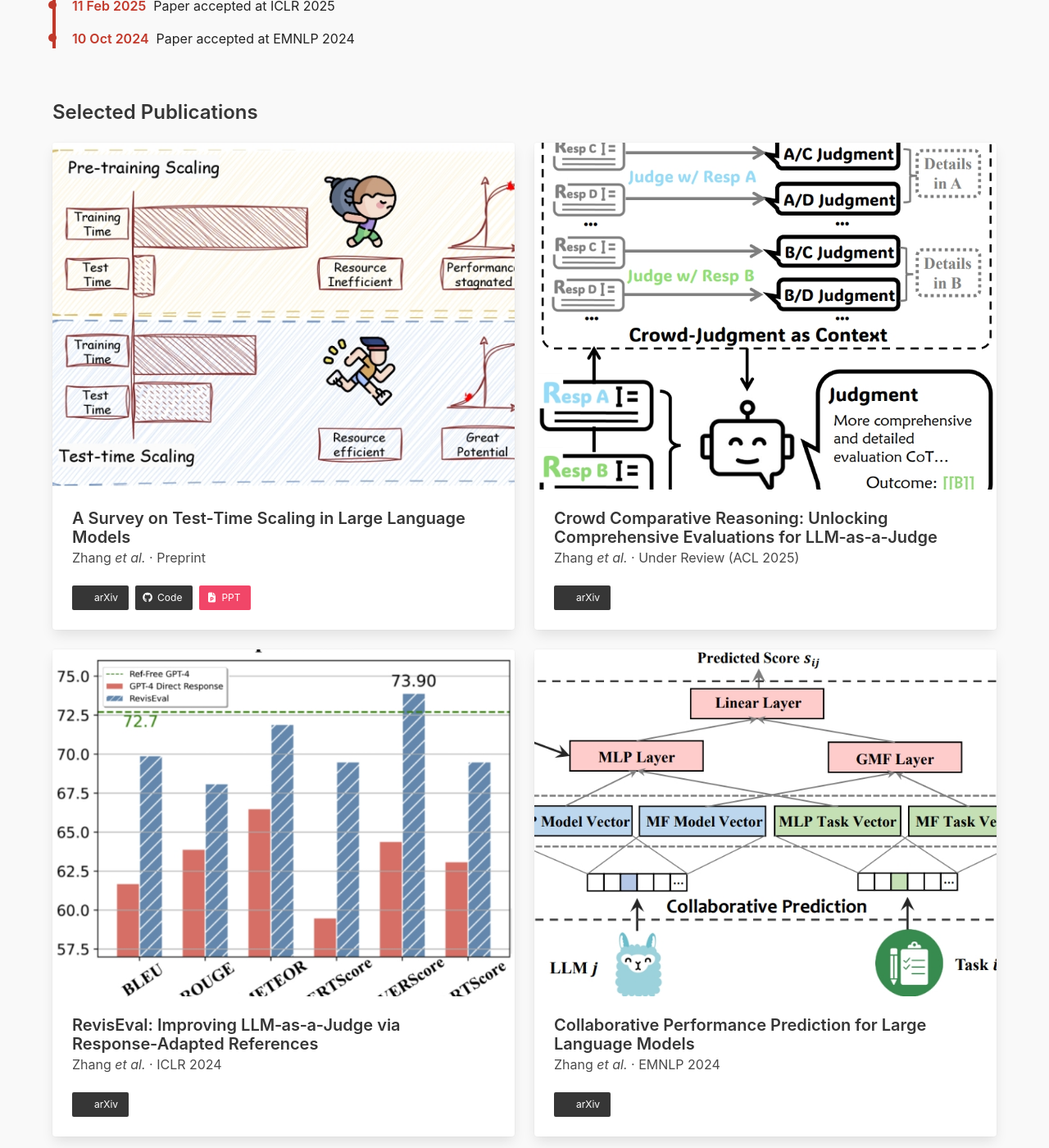
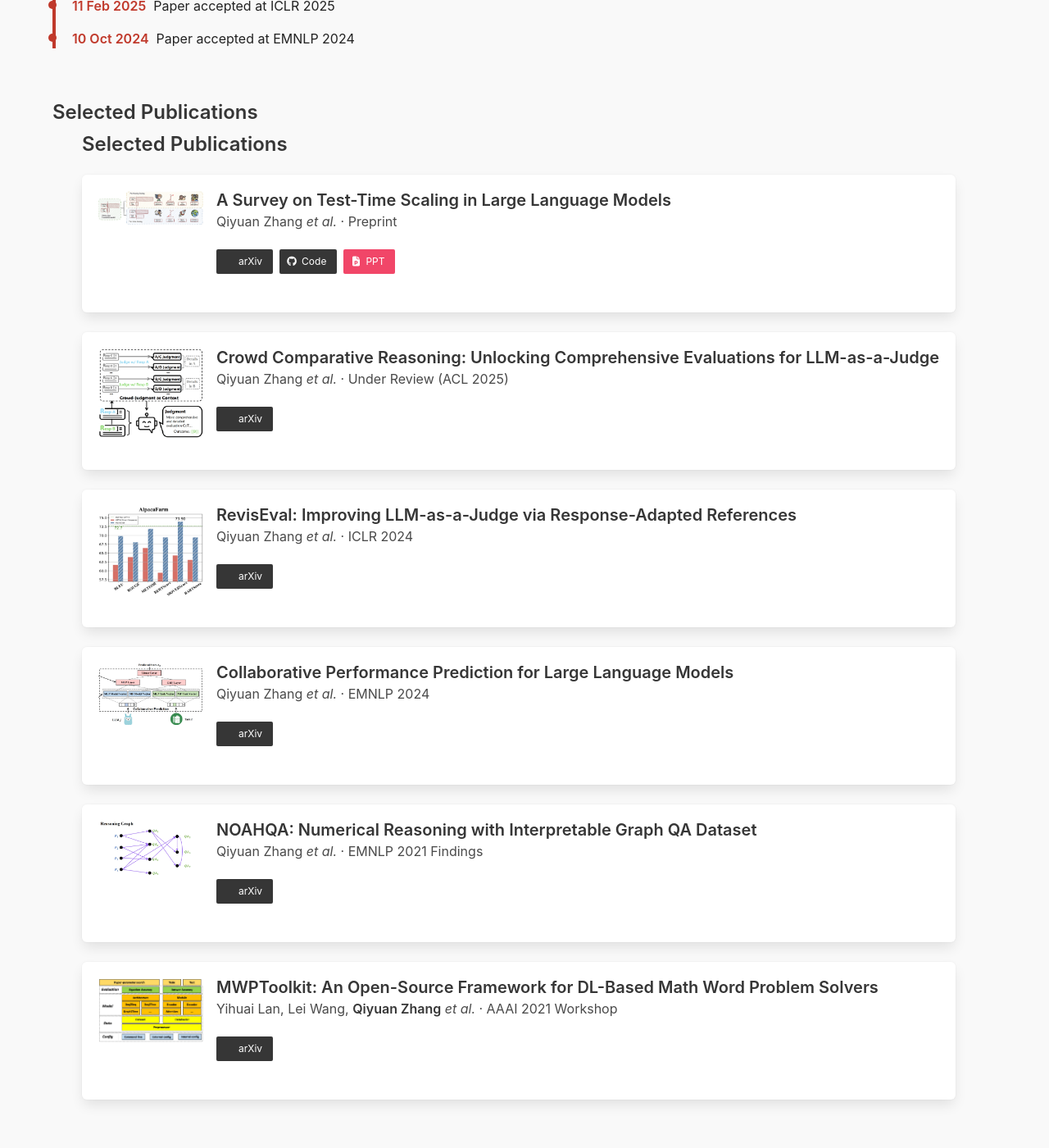
Before and after one commit to zhangqiyuan-rico/zhangqiyuan-rico.github.io, a Jekyll site: the page index.html, which Jekyll copies as it is, in a window 1280 px wide and 1400 px high, scrolled down 827 px. Shown: the whole window at 82% size. Built offline with Jekyll 4.4.1, drawn with Linux system fonts in a browser that asks for light colours; a style sheet for code colours, icons or effects is not loaded; some of the changed text lies outside the part shown.

Commit message:
Update index.html

```diff
--- a/index.html
+++ b/index.html
@@ -102,95 +102,118 @@
   </section>
 
   <!-- PUBLICATIONS -->
+
   <section class="section pt-0">
     <div class="container">
       <h2 class="title is-4">Selected Publications</h2>
       <div class="columns is-multiline">
 
-        <!-- Paper 1 -->
-        <div class="column is-half">
-          <div class="card">
-            <div class="card-image"><figure class="image is-4by3"><img src="images/tts_survey.png" alt="TTS Survey"></figure></div>
-            <div class="card-content">
-              <p class="title is-5">A Survey on Test‑Time Scaling in Large Language Models</p>
-              <p class="subtitle is-6">Zhang <em>et al.</em> · Preprint</p>
+        <section class="section pt-0">
+  <div class="container">
+    <h2 class="title is-4">Selected Publications</h2>
+
+    <div class="box">
+      <article class="media">
+        <figure class="media-left">
+          <p class="image is-128x128">
+            <img src="images/tts_survey.png" alt="TTS Survey">
+          </p>
+        </figure>
+        <div class="media-content">
+          <p class="title is-5">A Survey on Test-Time Scaling in Large Language Models</p>
+          <p class="subtitle is-6">Qiyuan Zhang <em>et al.</em> · Preprint</p>
           <div class="buttons">
             <a class="button is-small is-dark" href="https://arxiv.org/abs/2503.24235"><span class="icon"><i class="ai ai-arxiv"></i></span><span>arXiv</span></a>
             <a class="button is-small is-dark" href="https://github.com/testtimescaling/testtimescaling.github.io"><span class="icon"><i class="fab fa-github"></i></span><span>Code</span></a>
             <a class="button is-small is-danger" href="slides/TTS_Survey.pptx"><span class="icon"><i class="fas fa-file-powerpoint"></i></span><span>PPT</span></a>
           </div>
         </div>
-          </div>
+      </article>
     </div>
 
-        <!-- Paper 2 -->
-        <div class="column is-half">
-          <div class="card">
-            <div class="card-image"><figure class="image is-4by3"><img src="images/cce.png" alt="CCE"></figure></div>
-            <div class="card-content">
-              <p class="title is-5">Crowd Comparative Reasoning: Unlocking Comprehensive Evaluations for LLM‑as‑a‑Judge</p>
-              <p class="subtitle is-6">Zhang <em>et al.</em> · Under Review (ACL 2025)</p>
+    <div class="box">
+      <article class="media">
+        <figure class="media-left">
+          <p class="image is-128x128">
+            <img src="images/cce.png" alt="CCE">
+          </p>
+        </figure>
+        <div class="media-content">
+          <p class="title is-5">Crowd Comparative Reasoning: Unlocking Comprehensive Evaluations for LLM-as-a-Judge</p>
+          <p class="subtitle is-6">Qiyuan Zhang <em>et al.</em> · Under Review (ACL 2025)</p>
           <div class="buttons">
             <a class="button is-small is-dark" href="https://arxiv.org/abs/2502.12501"><span class="icon"><i class="ai ai-arxiv"></i></span><span>arXiv</span></a>
           </div>
         </div>
-          </div>
+      </article>
     </div>
 
-        <!-- Paper 3 -->
-        <div class="column is-half">
-          <div class="card">
-            <div class="card-image"><figure class="image is-4by3"><img src="images/reviseval.png" alt="RevisEval"></figure></div>
-            <div class="card-content">
-              <p class="title is-5">RevisEval: Improving LLM‑as‑a‑Judge via Response‑Adapted References</p>
-              <p class="subtitle is-6">Zhang <em>et al.</em> · ICLR 2024</p>
+    <div class="box">
+      <article class="media">
+        <figure class="media-left">
+          <p class="image is-128x128">
+            <img src="images/reviseval.png" alt="RevisEval">
+          </p>
+        </figure>
+        <div class="media-content">
+          <p class="title is-5">RevisEval: Improving LLM-as-a-Judge via Response-Adapted References</p>
+          <p class="subtitle is-6">Qiyuan Zhang <em>et al.</em> · ICLR 2024</p>
           <div class="buttons">
             <a class="button is-small is-dark" href="https://arxiv.org/abs/2410.05193"><span class="icon"><i class="ai ai-arxiv"></i></span><span>arXiv</span></a>
           </div>
         </div>
-          </div>
+      </article>
     </div>
 
-        <!-- Paper 4 -->
-        <div class="column is-half">
-          <div class="card">
-            <div class="card-image"><figure class="image is-4by3"><img src="images/cpp.png" alt="CPP"></figure></div>
-            <div class="card-content">
-              <p class="title is-5">Collaborative Performance Prediction for Large Language Models</p>
-              <p class="subtitle is-6">Zhang <em>et al.</em> · EMNLP 2024</p>
+    <div class="box">
+      <article class="media">
+        <figure class="media-left">
+          <p class="image is-128x128">
+            <img src="images/cpp.png" alt="CPP">
+          </p>
+        </figure>
+        <div class="media-content">
+          <p class="title is-5">Collaborative Performance Prediction for Large Language Models</p>
+          <p class="subtitle is-6">Qiyuan Zhang <em>et al.</em> · EMNLP 2024</p>
           <div class="buttons">
             <a class="button is-small is-dark" href="https://arxiv.org/abs/2407.01300"><span class="icon"><i class="ai ai-arxiv"></i></span><span>arXiv</span></a>
           </div>
         </div>
-          </div>
+      </article>
     </div>
 
-        <!-- Paper 5 -->
-        <div class="column is-half">
-          <div class="card">
-            <div class="card-image"><figure class="image is-4by3"><img src="/images/noahqa.png" alt="NOAHQA"></figure></div>
-            <div class="card-content">
-              <p class="title is-5">NOAHQA: Numerical Reasoning with Interpretable Graph QA Dataset</p>
-              <p class="subtitle is-6">Zhang <em>et al.</em> · EMNLP 2021 Findings</p>
+    <div class="box">
+      <article class="media">
+        <figure class="media-left">
+          <p class="image is-128x128">
+            <img src="/images/noahqa.png" alt="NOAHQA">
+          </p>
+        </figure>
+        <div class="media-content">
+          <p class="title is-5">NOAHQA: Numerical Reasoning with Interpretable Graph QA Dataset</p>
+          <p class="subtitle is-6">Qiyuan Zhang <em>et al.</em> · EMNLP 2021 Findings</p>
           <div class="buttons">
             <a class="button is-small is-dark" href="https://arxiv.org/abs/2109.10604"><span class="icon"><i class="ai ai-arxiv"></i></span><span>arXiv</span></a>
           </div>
         </div>
-          </div>
+      </article>
     </div>
 
-        <!-- Paper 6 -->
-        <div class="column is-half">
-          <div class="card">
-            <div class="card-image"><figure class="image is-4by3"><img src="images/toolkit.png" alt="MWPToolkit"></figure></div>
-            <div class="card-content">
-              <p class="title is-5">MWPToolkit: An Open‑Source Framework for DL‑Based Math Word Problem Solvers</p>
-              <p class="subtitle is-6">Lan, Zhang <em>et al.</em> · AAAI 2021 Workshop</p>
+    <div class="box">
+      <article class="media">
+        <figure class="media-left">
+          <p class="image is-128x128">
+            <img src="images/toolkit.png" alt="MWPToolkit">
+          </p>
+        </figure>
+        <div class="media-content">
+          <p class="title is-5">MWPToolkit: An Open-Source Framework for DL-Based Math Word Problem Solvers</p>
+          <p class="subtitle is-6">Yihuai Lan, Lei Wang, <strong>Qiyuan Zhang</strong> <em>et al.</em> · AAAI 2021 Workshop</p>
           <div class="buttons">
             <a class="button is-small is-dark" href="https://arxiv.org/abs/2109.00799"><span class="icon"><i class="ai ai-arxiv"></i></span><span>arXiv</span></a>
           </div>
         </div>
-          </div>
+      </article>
     </div>
 
       </div>
```
Lines whose indentation alone changed are shown as unchanged.
